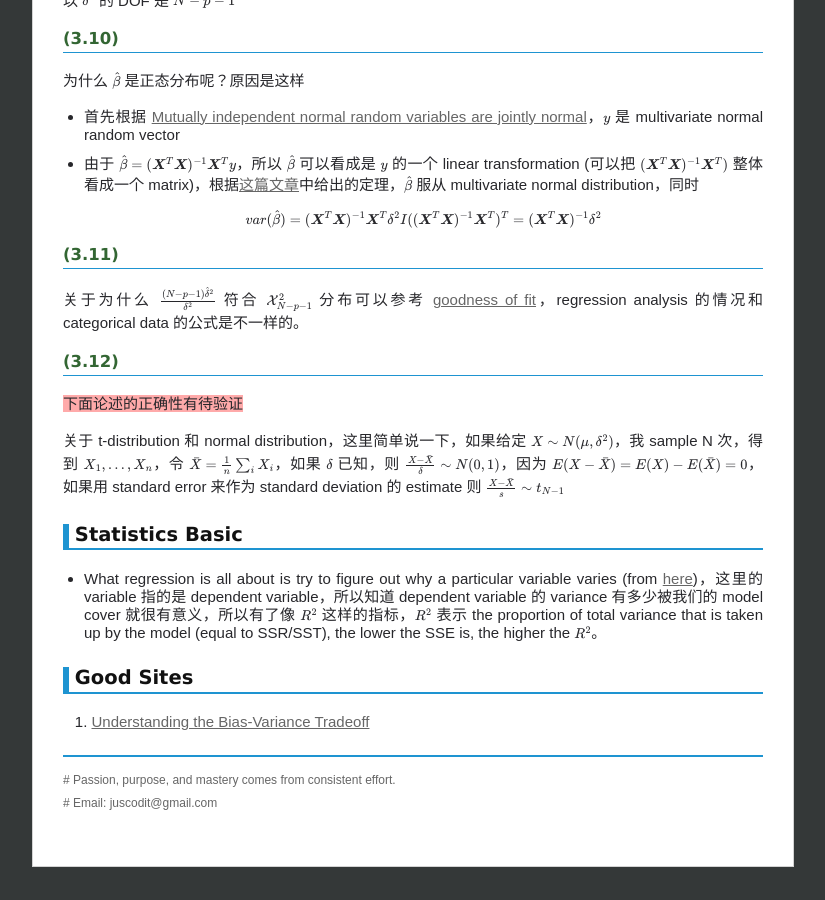
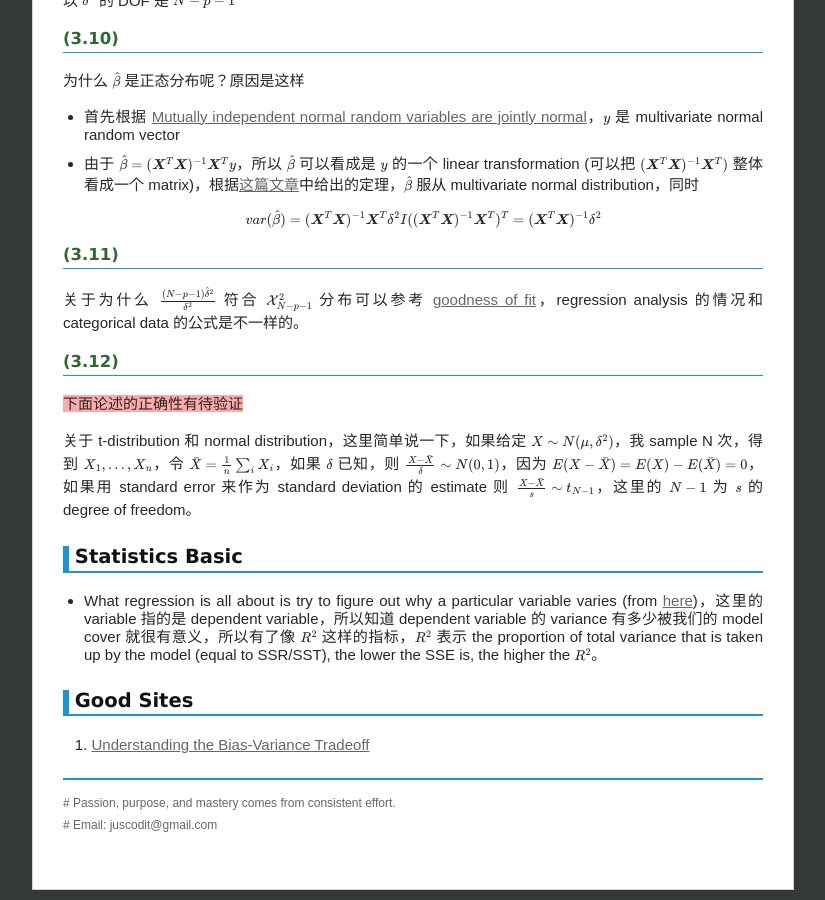
Before and after one commit to chenrushan/chenrushan.github.io, a Jekyll site: the page built from _posts/2014-04-28-esl-note.markdown, in a window 1280 px wide and 900 px high, scrolled down 2898 px. Shown: the whole window, without its empty margins (227-1052 px from the left). Built offline with Jekyll 4.4.1, drawn with Linux system fonts in a browser that asks for light colours; Markdown is read by kramdown in place of the engine named in the settings; formulas are drawn with MathJax 3; before the commit the page ends 3775 px from its top, so only the background shows below that.

Commit message:
[esl]: update

```diff
--- a/_posts/2014-04-28-esl-note.markdown
+++ b/_posts/2014-04-28-esl-note.markdown
@@ -160,7 +160,7 @@
 
 <span style="background-color:#faa">下面论述的正确性有待验证</span>
 
-关于 t-distribution 和 normal distribution，这里简单说一下，如果给定 $X \sim N(\mu, \delta^2)$，我 sample N 次，得到 $X\_1, ..., X\_n$，令 $\bar{X} = \frac{1}{n}\sum\_i X\_i$，如果 $\delta$ 已知，则 $\frac{X - \bar{X}}{\delta} \sim N(0, 1)$，因为 $E(X - \bar{X}) = E(X) - E(\bar{X}) = 0$，如果用 standard error 来作为 standard deviation 的 estimate 则 $\frac{X - \bar{X}}{s} \sim t\_{N - 1}$
+关于 t-distribution 和 normal distribution，这里简单说一下，如果给定 $X \sim N(\mu, \delta^2)$，我 sample N 次，得到 $X\_1, ..., X\_n$，令 $\bar{X} = \frac{1}{n}\sum\_i X\_i$，如果 $\delta$ 已知，则 $\frac{X - \bar{X}}{\delta} \sim N(0, 1)$，因为 $E(X - \bar{X}) = E(X) - E(\bar{X}) = 0$，如果用 standard error 来作为 standard deviation 的 estimate 则 $\frac{X - \bar{X}}{s} \sim t\_{N - 1}$，这里的 $N-1$ 为 $s$ 的 degree of freedom。
 
 ### Statistics Basic
 
```
